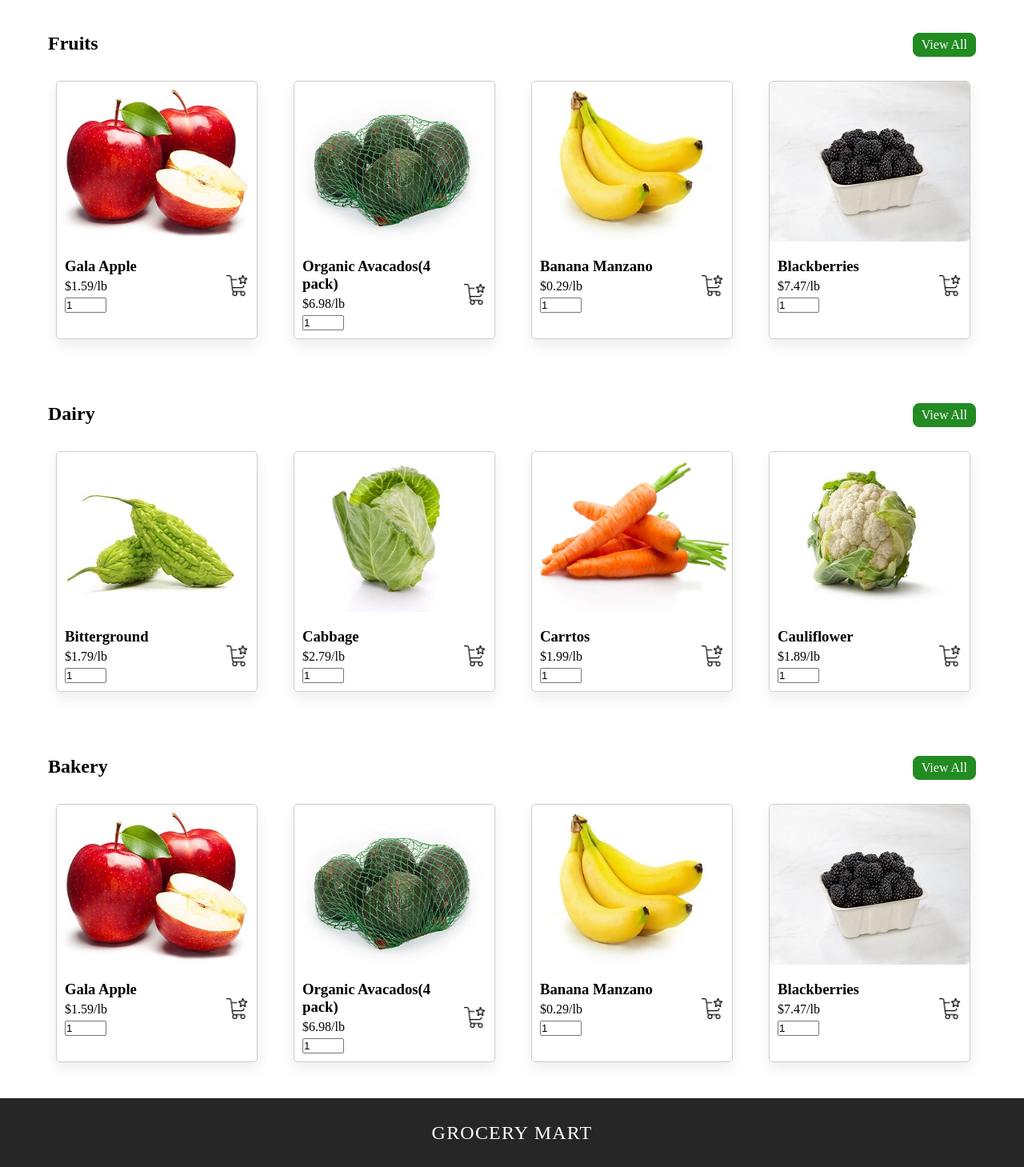
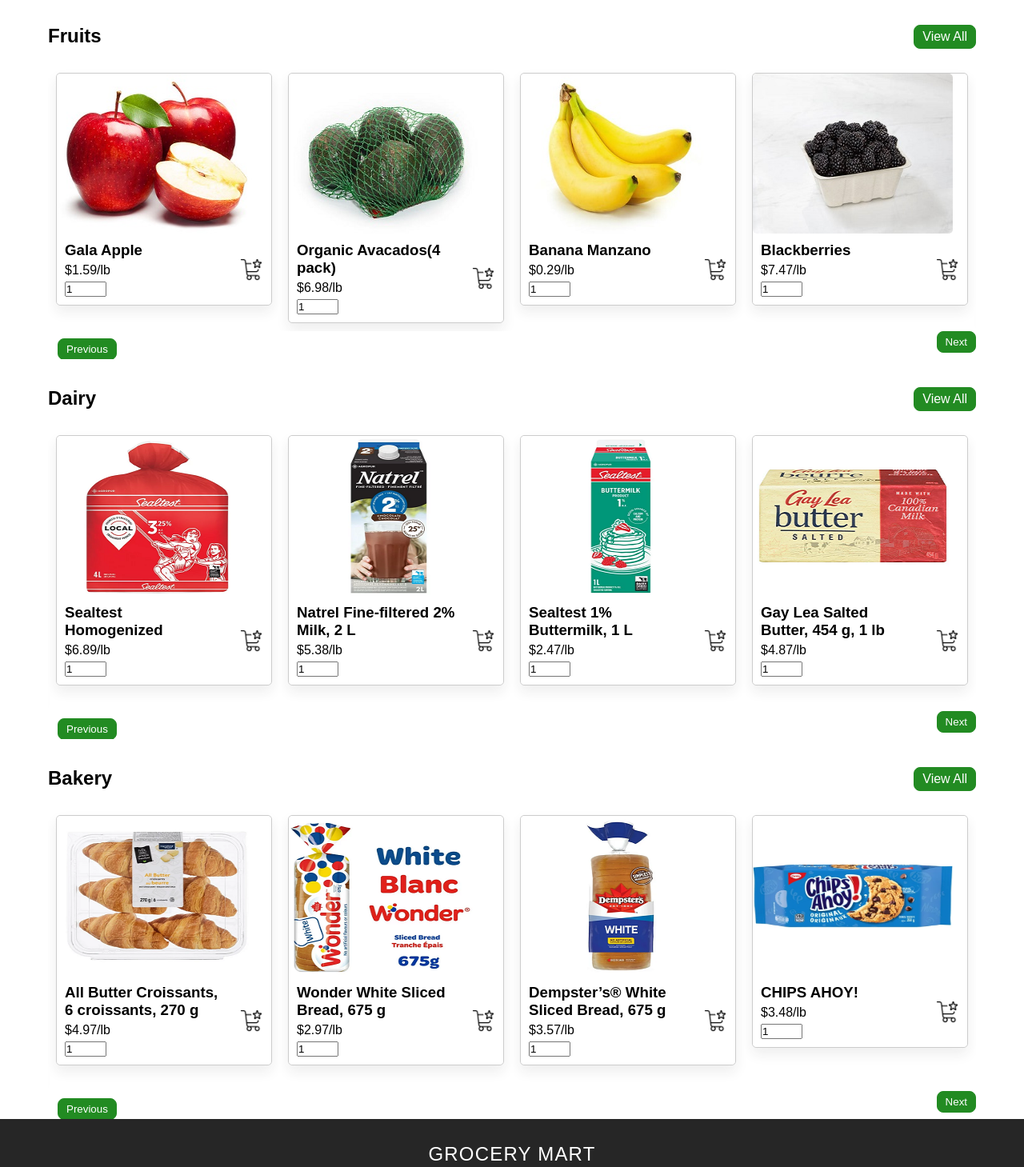
Before and after one commit to shivmistry223/groceriesMart, a plain HTML site: page index.html in a window 1280 px wide. Shown: the part 1111-2570 px from the top of the page at 80% size. Drawn offline with nearby package versions, Linux system fonts and the light colour scheme.

Commit message:
Updated Bakery and dairy at home

```diff
--- a/component/cart/css/style.css
+++ b/component/cart/css/style.css
@@ -4,9 +4,11 @@
     box-sizing: border-box;
 }
 
-.container {
+.container1 {
     display: flex;
     flex-direction: column;
+    max-width: unset !important;
+    padding: unset !important;
 }
 
 .header {
@@ -52,7 +54,8 @@
     display: flex;
     flex-direction: column;
     gap: 20px;
-    width: 1200px;
+    max-width: 1200px;
+    width: 100%;
     padding: 20px;
     margin-bottom: 200px;
 }
--- a/css/home.css
+++ b/css/home.css
@@ -7,6 +7,12 @@
 .container {
   display: flex;
   flex-direction: column;
+}
+
+body {
+  font-family: Arial, sans-serif;
+  margin: 0;
+  padding: 0;
 }
 
 .header {
--- a/index.html
+++ b/index.html
@@ -6,7 +6,7 @@
     <title>Grocery Mart</title>
 
     <link rel="stylesheet" href="./css/home.css" />
-    <!-- <link rel="stylesheet" type="text/css" href="//cdn.jsdelivr.net/npm/slick-carousel@1.8.1/slick/slick.css"/> -->
+    <link rel="stylesheet" type="text/css" href="//cdn.jsdelivr.net/npm/slick-carousel@1.8.1/slick/slick.css"/>
   </head>
   <body>
     <div class="container">
@@ -97,7 +97,7 @@
       </div>
     </div>
     <script src="https://ajax.googleapis.com/ajax/libs/jquery/3.7.1/jquery.min.js"></script>
-    <!-- <script type="text/javascript" src="//cdn.jsdelivr.net/npm/slick-carousel@1.8.1/slick/slick.min.js"></script> -->
+    <script type="text/javascript" src="//cdn.jsdelivr.net/npm/slick-carousel@1.8.1/slick/slick.min.js"></script>
     <script src="./js/home.js"></script>
   </body>
 </html>
--- a/js/home.js
+++ b/js/home.js
@@ -106,6 +106,107 @@
   },
 ];
 
+const DAIRY = [
+  {
+    id: "d1",
+    name: "Sealtest Homogenized",
+    img: "./component/dairy/dairy_images/MILK1.png",
+    price: 6.89,
+  },
+  {
+    id: "d2",
+    name: "Natrel Fine-filtered 2% Milk, 2 L",
+    img: "./component/dairy/dairy_images/Chocolate Milk.png",
+    price: 5.38,
+  },
+  {
+    id: "d3",
+    name: "Sealtest 1% Buttermilk, 1 L",
+    img: "./component/dairy/dairy_images/Buttermilk.png",
+    price: 2.47,
+  },
+  {
+    id: "d4",
+    name: "Gay Lea Salted Butter, 454 g, 1 lb",
+    img: "./component/dairy/dairy_images/butter.png",
+    price: 4.87,
+  },
+  {
+    id: "d5",
+    name: "Great Value Unsalted Butter, 454 g",
+    img: "./component/dairy/dairy_images/Butter Unsalted.png",
+    price: 5.48,
+  },
+  {
+    id: "d6",
+    name: "Brar's Malai Paneer, 375 g",
+    img: "./component/dairy/dairy_images/Paneer.png",
+    price: 5.97,
+  },
+  {
+    id: "d7",
+    name: "Great Value Old Cheddar Cheese, 400 g",
+    img: "./component/dairy/dairy_images/Cheese.png",
+    price: 4.44,
+  },
+  {
+    id: "d8",
+    name: "Great Value Pizza Mozzarella Cheese, 400 g",
+    img: "./component/dairy/dairy_images/Cheese2.png",
+    price: 5.98,
+  },
+];
+
+const BAKERY = [
+  {
+    id: "b1",
+    name: "All Butter Croissants, 6 croissants, 270 g",
+    img: "./component/bakery/baakery_images/Croissants.png",
+    price: 4.97,
+  },
+  {
+    id: "b2",
+    name: "Wonder White Sliced Bread, 675 g",
+    img: "./component/bakery/baakery_images/white bread.png",
+    price: 2.97,
+  },
+  {
+    id: "b3",
+    name: "Dempster’s® White Sliced Bread, 675 g",
+    img: "./component/bakery/baakery_images/D_white bread.png",
+    price: 3.57,
+  },
+  {
+    id: "b4",
+    name: "CHIPS AHOY!",
+    img: "./component/bakery/baakery_images/chips ahoy.png",
+    price: 3.48,
+  },
+  {
+    id: "b5",
+    name: "CHIPS AHOY!",
+    img: "./component/bakery/baakery_images/chips ahoy2.png",
+    price: 3.48,
+  },
+  {
+    id: "b6",
+    name: "Oreo",
+    img: "./component/bakery/baakery_images/oreo.png",
+    price: 3.48,
+  },
+  {
+    id: "b7",
+    name: "Apple Turnovers, 6 pieces, 504 g",
+    img: "./component/bakery/baakery_images/turnovers.png",
+    price: 4.97,
+  },
+  {
+    id: "b8",
+    name: "Banana Bread Chocolate Chip, 8 Pack",
+    img: "./component/bakery/baakery_images/Banana bread.png",
+    price: 4.47,
+  },
+];
 
 function showSlide(index, $slides, $carousel) {
   if (index < 0) {
@@ -145,8 +246,8 @@
     localStorage.setItem("cart", myObjStr);
   }
 
-  alert("Item has been added to cart")
-  window.location.href = "component/cart/index.html"
+  alert("Item has been added to cart");
+  window.location.href = "component/cart/index.html";
 }
 
 function setCarouselData(ITEM = [], id) {
@@ -190,14 +291,14 @@
 function setData() {
   setCarouselData(VEGETABLES, "#product1");
   setCarouselData(FRUITS, "#product2");
-  setCarouselData(VEGETABLES, "#product3");
-  setCarouselData(FRUITS, "#product4");
+  setCarouselData(DAIRY, "#product3");
+  setCarouselData(BAKERY, "#product4");
   $(".cart").click(function () {
     const productId = $(this).data("product-id");
     addCart(productId);
   });
 
-  //setSlick();
+  setSlick();
 }
 
 function setSlick() {
```
Also changed, not shown: component/cart/index.html (+1 -1 lines), component/cart/js/main.js (+97 -1 lines).
